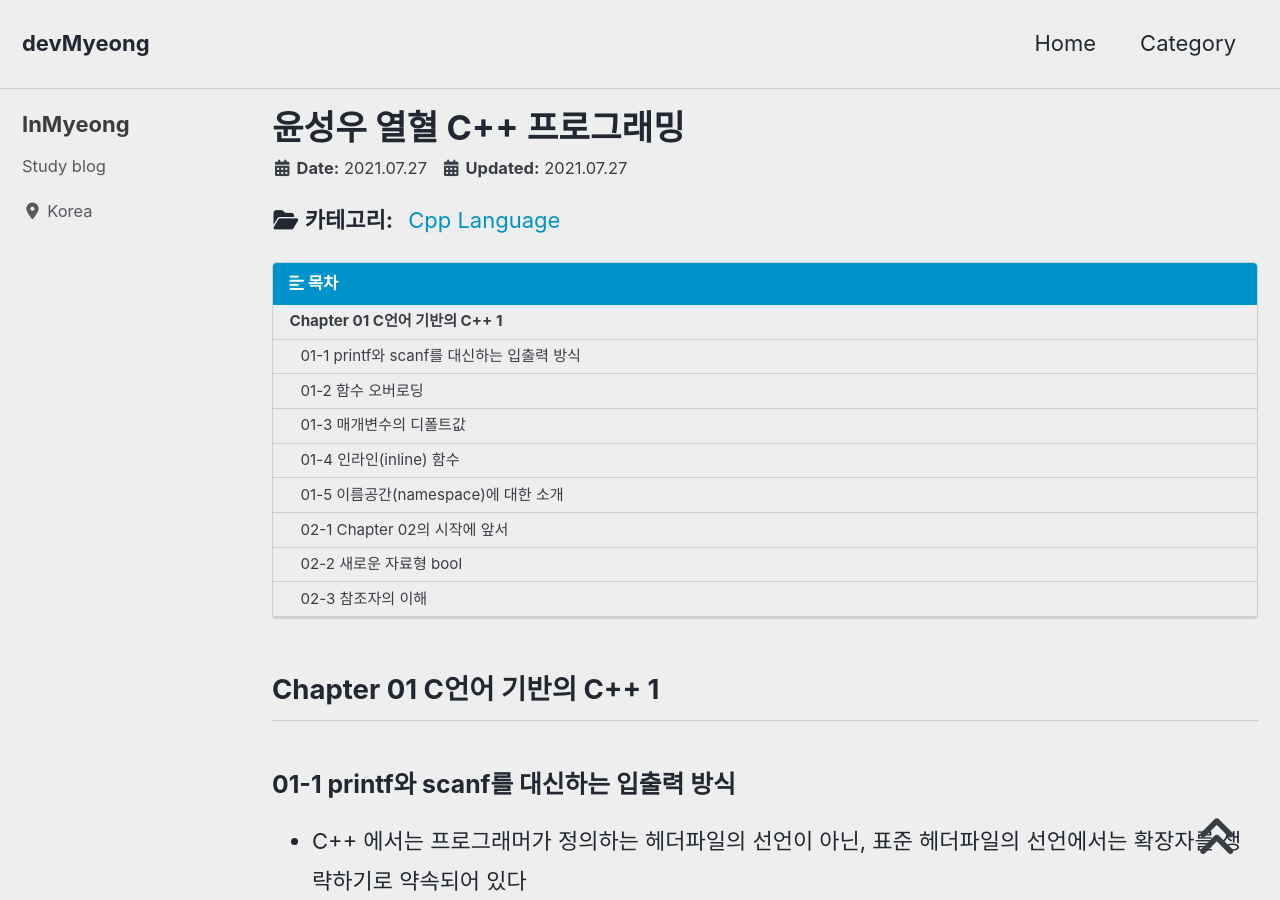
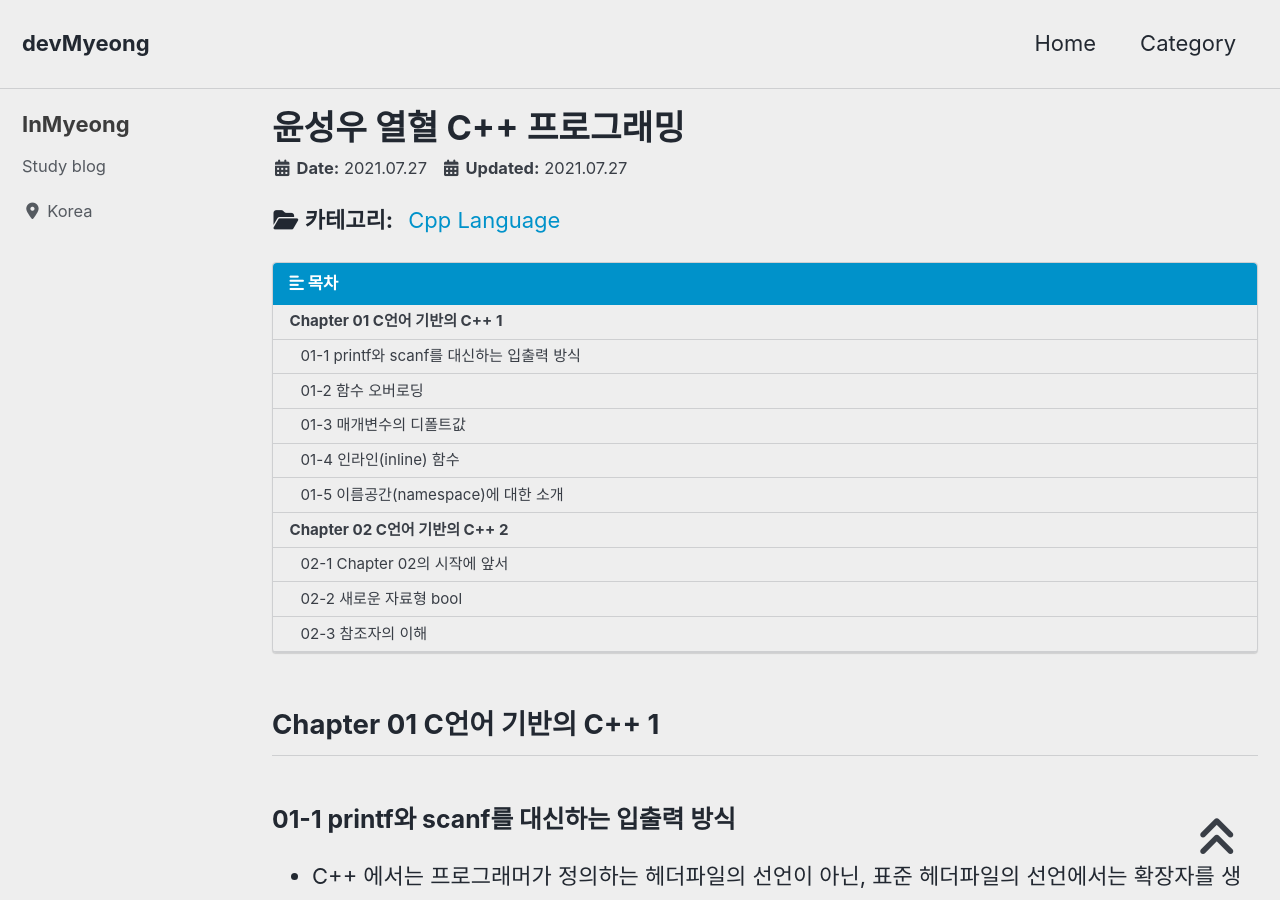
Before and after one commit to devMyeong/devMyeong.github.io, a Jekyll site: the page built from _posts/cpp/2021-06-28-cpp.md, in a window 1280 px wide and 900 px high. Built offline with Jekyll 4.4.1, drawn with Linux system fonts in a browser that asks for light colours; cached includes are drawn as plain includes; nearby versions of some CDN libraries; some web fonts are replaced; comment, search, counter and statistics services are not loaded; some of the changed text lies outside the part shown.

Commit message:
Update 2021-06-28-cpp.md

````diff
--- a/_posts/cpp/2021-06-28-cpp.md
+++ b/_posts/cpp/2021-06-28-cpp.md
@@ -100,6 +100,8 @@ int SimpleFunc(void)
 }
 ```
 
+## Chapter 02 C언어 기반의 C++ 2
+
 ### 02-1 Chapter 02의 시작에 앞서
 - const 키워드의 의미, 실행중인 메모리 공간, Callb-by-value와 Call-by-reference 개념의 차이점을 설명해보자
 
````
